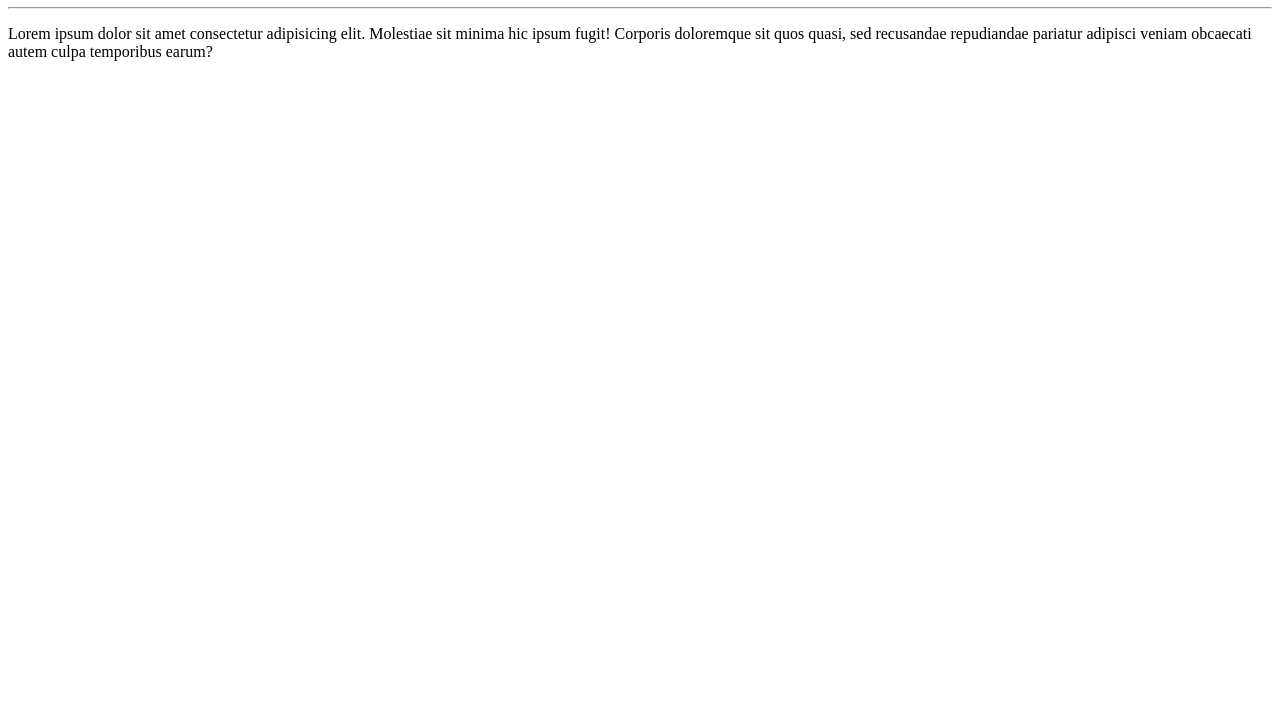
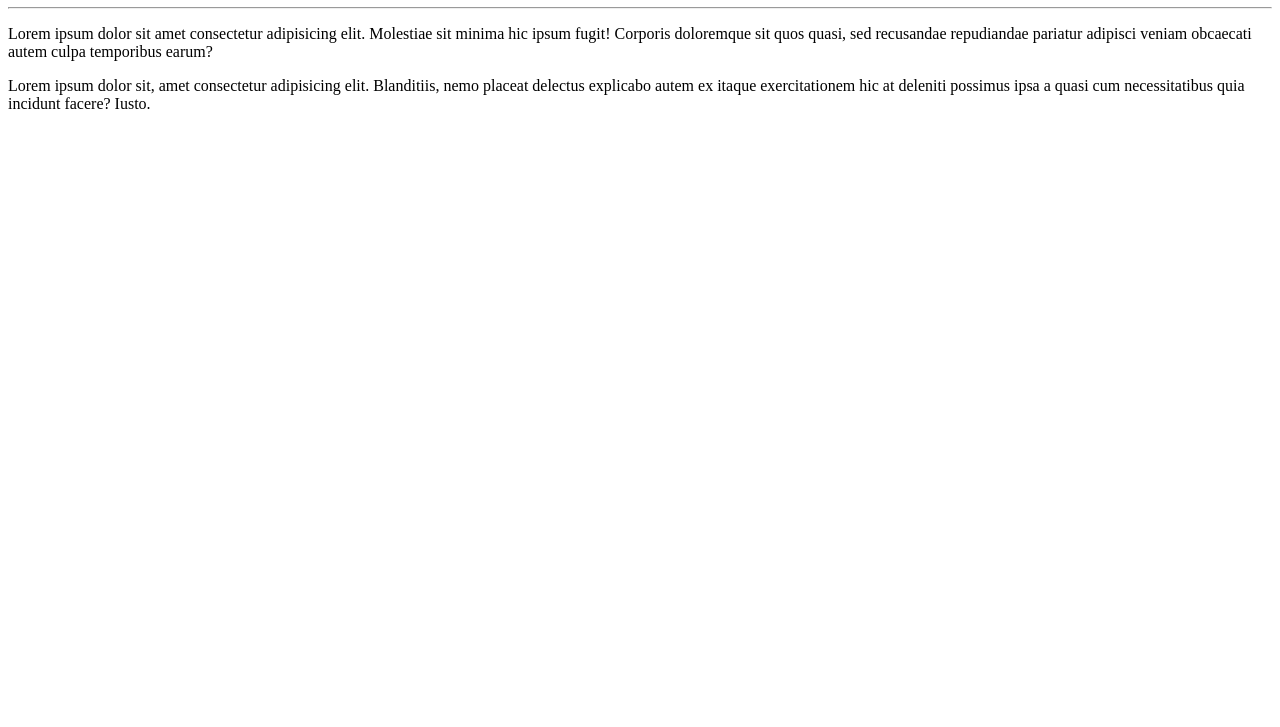
Before and after one commit to ceduardosant/Ola-Mundo, a plain HTML site: page site-exemplo/index.html in a window 1280 px wide. Shown: the part 73-800 px from the top of the page. Drawn offline with Linux system fonts and the light colour scheme.

Commit message:
adicionei um parágrafo

```diff
--- a/site-exemplo/index.html
+++ b/site-exemplo/index.html
@@ -9,6 +9,7 @@
     <h1>Olá, Mundo!</h1>
     <hr>
     <p>Lorem ipsum dolor sit amet consectetur adipisicing elit. Molestiae sit minima hic ipsum fugit! Corporis doloremque sit quos quasi, sed recusandae repudiandae pariatur adipisci veniam obcaecati autem culpa temporibus earum?</p>
+    <p>Lorem ipsum dolor sit, amet consectetur adipisicing elit. Blanditiis, nemo placeat delectus explicabo autem ex itaque exercitationem hic at deleniti possimus ipsa a quasi cum necessitatibus quia incidunt facere? Iusto.</p>
 
 </body>
 </html>
```
